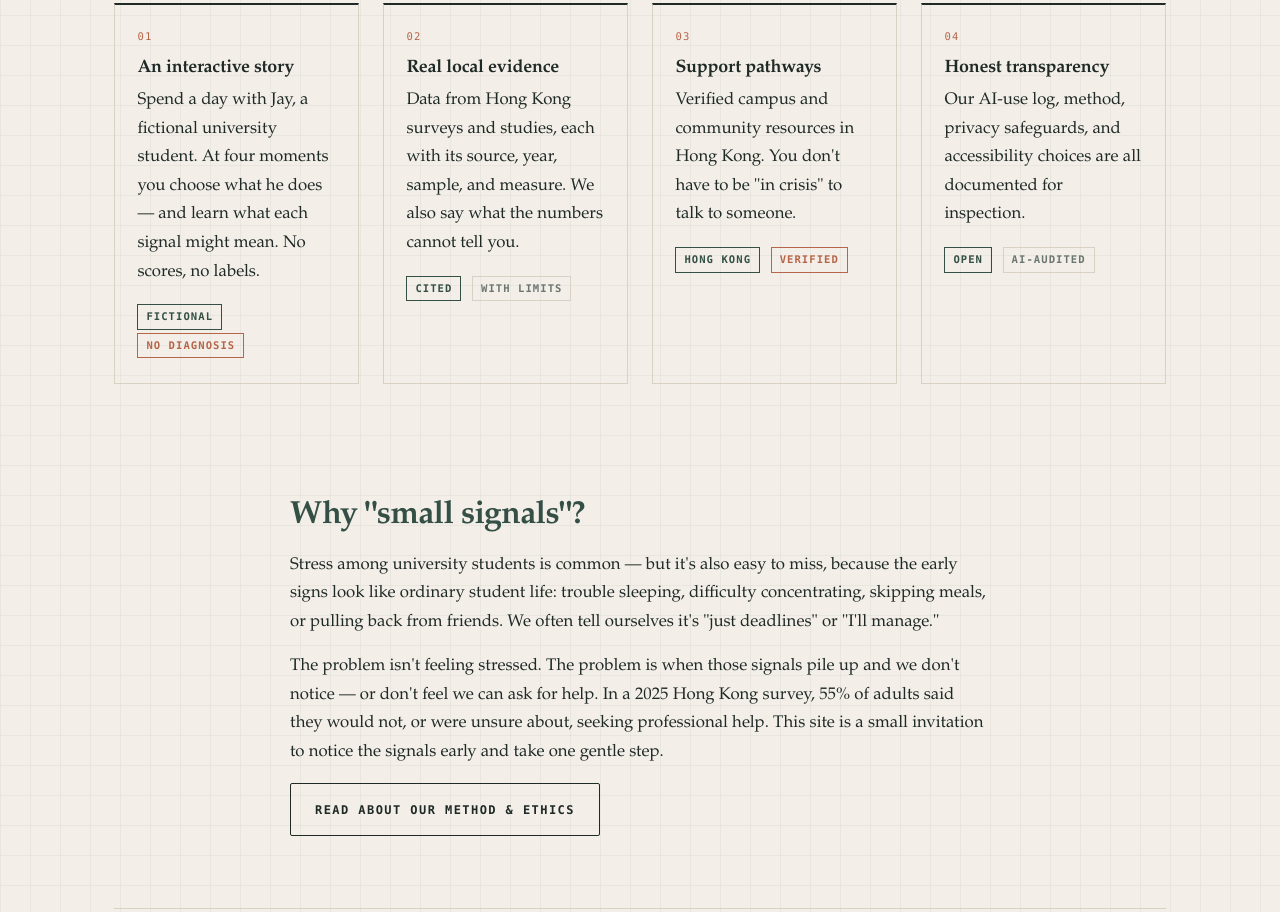
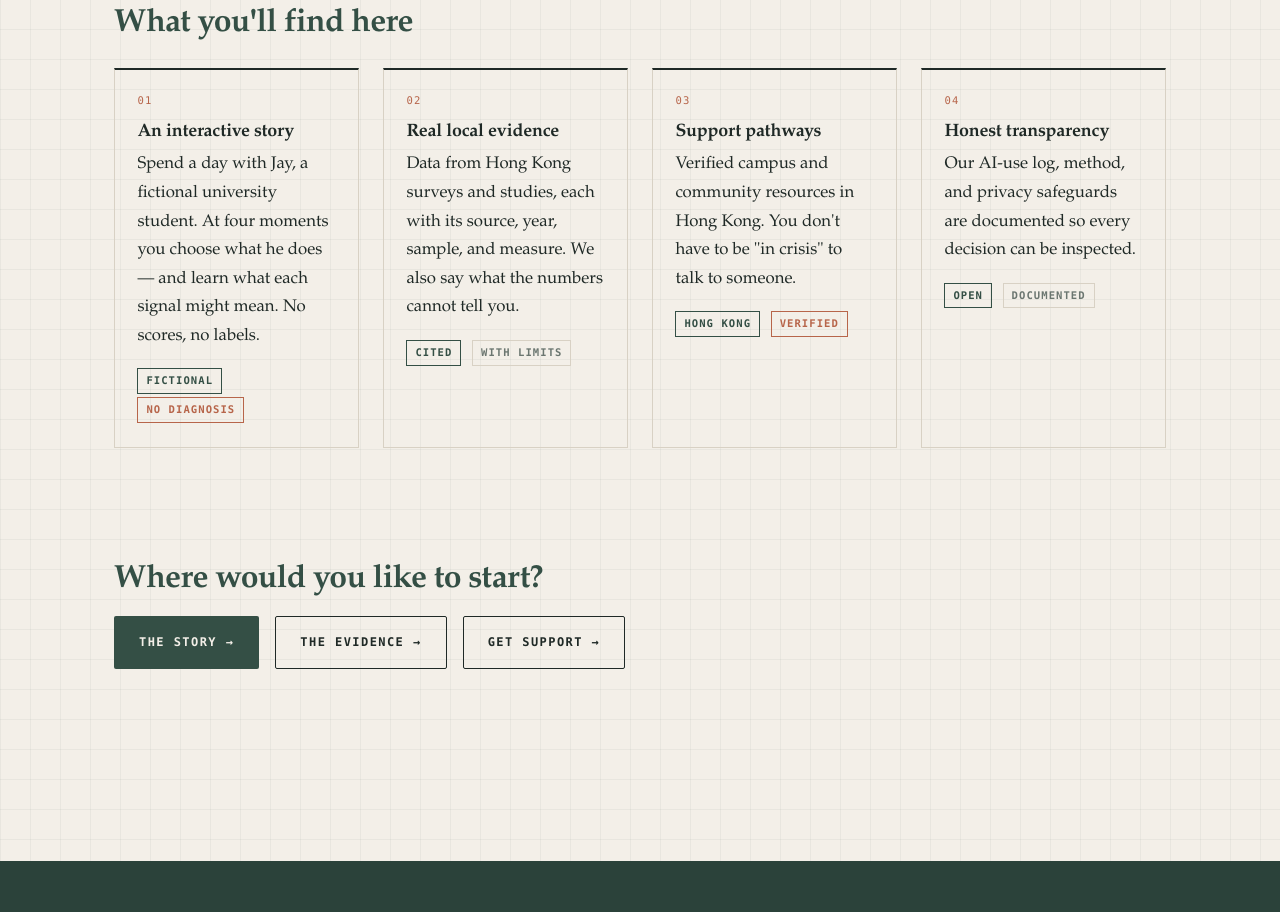
Before and after one commit to a795332875-ui/DIFH3017-website, a plain HTML site: page index.html in a window 1280 px wide. Shown: the part 1570-2482 px from the top of the page. Drawn offline with Linux system fonts and the light colour scheme.

Commit message:
Update index.html

```diff
--- a/index.html
+++ b/index.html
@@ -48,10 +48,11 @@
         <h1>Stress doesn't always shout. Sometimes it just shows up quietly.</h1>
         <p class="lede">
           Most university students feel stressed at some point — you're not
-          alone. But when stress sticks around, it leaves small signals in how
-          you sleep, focus, and show up around others. This site helps you
-          notice them — and reminds you that reaching out is normal, not a
-          failure.
+          alone. But when stress sticks around, it leaves small signals: trouble
+          sleeping, difficulty concentrating, pulling back from friends. These
+          are easy to miss, because they look like ordinary student life — "just
+          deadlines", "I'll manage". This site helps you notice them, and
+          reminds you that reaching out is normal, not a failure.
         </p>
         <svg viewBox="0 0 640 200" class="hero-illustration" role="img" aria-label="A field-notebook style illustration of a day's observation path with four time markers: moon at night, sun at morning, sunset at dusk, and a lamp at evening">
           <defs>
@@ -215,44 +216,17 @@
             <div class="icon" aria-hidden="true">🔍</div>
             <h3>Honest transparency</h3>
             <p>
-              Our AI-use log, method, privacy safeguards, and accessibility
-              choices are all documented for inspection.
+              Our AI-use log, method, and privacy safeguards are documented so
+              every decision can be inspected.
             </p>
             <span class="tag">Open</span>
-            <span class="tag tag--muted">AI-audited</span>
+            <span class="tag tag--muted">Documented</span>
           </div>
         </div>
       </section>
 
-      <!-- WHY -->
-      <section class="section">
-        <div class="prose">
-          <h2>Why "small signals"?</h2>
-          <p>
-            Stress among university students is common — but it's also easy to
-            miss, because the early signs look like ordinary student life:
-            trouble sleeping, difficulty concentrating, skipping meals, or
-            pulling back from friends. We often tell ourselves it's "just
-            deadlines" or "I'll manage."
-          </p>
-          <p>
-            The problem isn't feeling stressed. The problem is when those
-            signals pile up and we don't notice — or don't feel we can ask for
-            help. In a 2025 Hong Kong survey, 55% of adults said they would
-            not, or were unsure about, seeking professional help. This site is
-            a small invitation to notice the signals early and take one gentle
-            step.
-          </p>
-          <p>
-            <a href="about.html" class="btn btn--ghost"
-              >Read about our method &amp; ethics</a
-            >
-          </p>
-        </div>
-      </section>
-
       <!-- CTA -->
-      <section class="section section--alt" style="text-align: center">
+      <section class="section" style="text-align: center">
         <h2>Where would you like to start?</h2>
         <div class="btn-group">
           <a href="story.html" class="btn btn--primary">The Story →</a>
```
